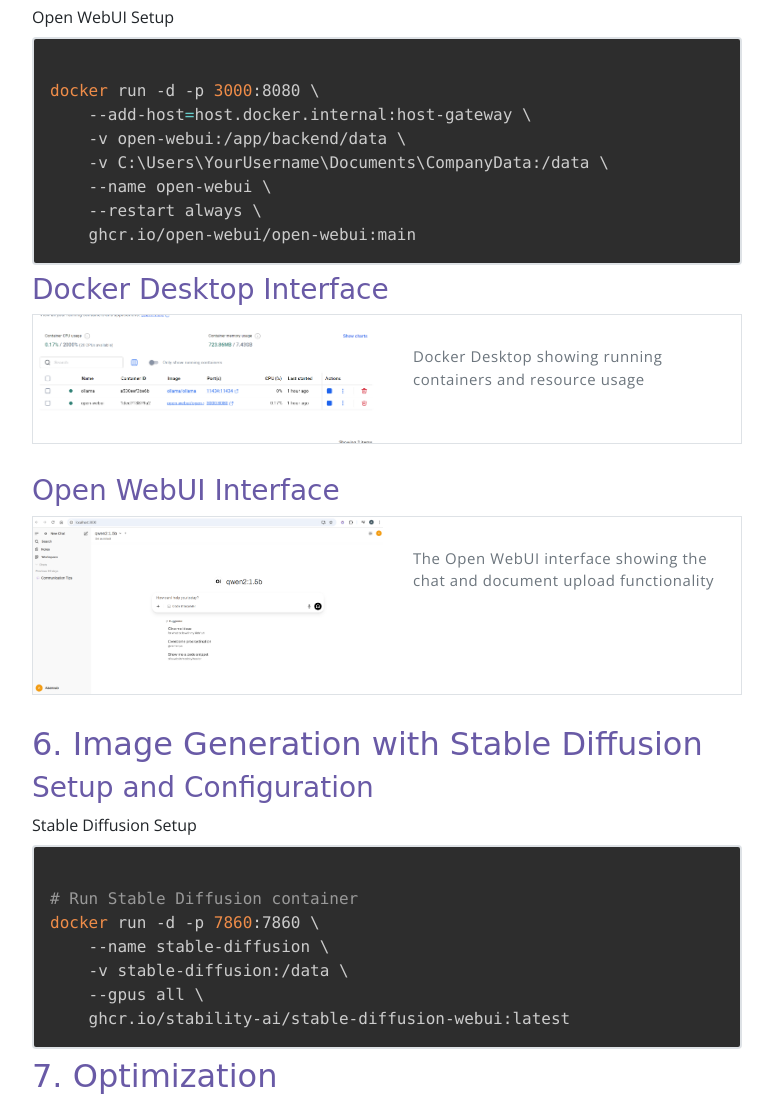
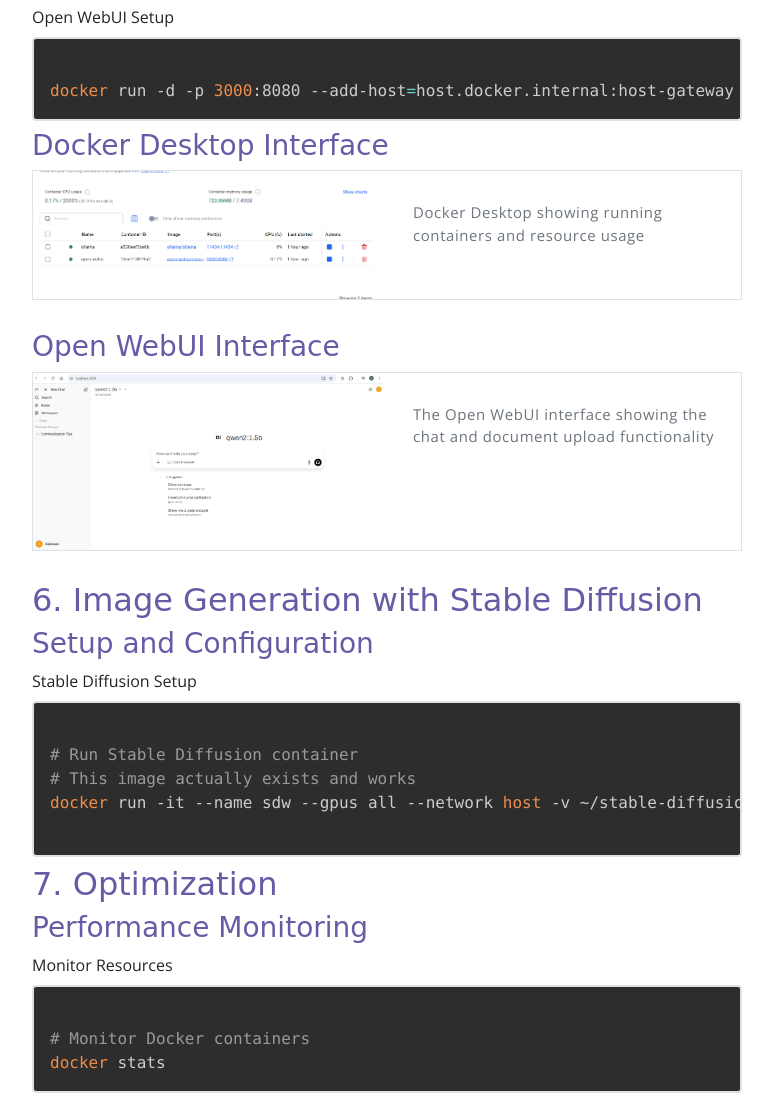
Before and after one commit to ramziqaid/Resume, a plain HTML site: page blogs/local-ai/running-ai-locally.html in a window 1280 px wide. Shown: the part 2001-3099 px from the top of the page, without its empty margins (253-1026 px from the left). Drawn offline with nearby package versions, Linux system fonts and the light colour scheme; a web font is replaced by a local one.

Commit message:
update comands in llms blog

```diff
--- a/blogs/local-ai/running-ai-locally.html
+++ b/blogs/local-ai/running-ai-locally.html
@@ -178,13 +178,7 @@ pip install transformers datasets
                             <span class="code-tag">Open WebUI Setup</span>
                         </div>
                         <pre><code class="language-bash">
-docker run -d -p 3000:8080 \
-    --add-host=host.docker.internal:host-gateway \
-    -v open-webui:/app/backend/data \
-    -v C:\Users\YourUsername\Documents\CompanyData:/data \
-    --name open-webui \
-    --restart always \
-    ghcr.io/open-webui/open-webui:main
+docker run -d -p 3000:8080 --add-host=host.docker.internal:host-gateway -v open-webui:/app/backend/data -v C:\Users\YourUsername\Documents\CompanyData:/data --name open-webui --restart always ghcr.io/open-webui/open-webui:main
 </code></pre>
                     </div>
 
@@ -225,11 +219,9 @@ docker run -d -p 3000:8080 \
                         </div>
                         <pre><code class="language-bash">
 # Run Stable Diffusion container
-docker run -d -p 7860:7860 \
-    --name stable-diffusion \
-    -v stable-diffusion:/data \
-    --gpus all \
-    ghcr.io/stability-ai/stable-diffusion-webui:latest
+# This image actually exists and works
+docker run -it --name sdw --gpus all --network host -v ~/stable-diffusion/models:/app/stable-diffusion-webui/models -v ~/stable-diffusion/outputs:/app/stable-diffusion-webui/outputs --rm siutin/stable-diffusion-webui-docker:latest-cuda bash webui.sh --share
+
 </code></pre>
                     </div>
                 </div>
```
